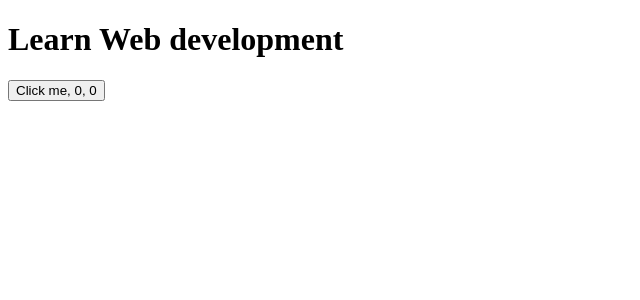
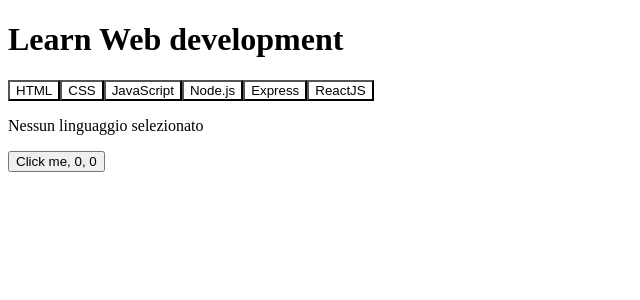
Before and after one commit to letangileri/react-use-state, a React (Vite) app: page / in a window 1280 px wide. Shown: the top 300 px of the page, without its empty margins (0-640 px from the left). Built offline with nearby package versions, Linux system fonts and the light colour scheme.

Commit message:
add new component

```diff
--- a/src/App.jsx
+++ b/src/App.jsx
@@ -1,6 +1,7 @@
 import AppHeader from './AppHeader'
 import AppMain from './AppMain'
 // import AppFooter from './AppFooter'
+import AppCount from './AppCount'
 
 
 function App() {
@@ -10,7 +11,7 @@
       <AppHeader/>
       <AppMain/>
       {/* <AppFooter/> */}
-
+      <AppCount/>
       </>
   )
 }
--- /dev/null
+++ b/src/AppCount.jsx
@@ -0,0 +1,17 @@
+import { useState } from "react";
+
+
+export default function MyComponent() {
+    const [stateCount, setStateCount] = useState(0)
+    let varCount = 0;
+
+    console.log("COMPONENTE ESEGUITO!", stateCount, varCount)
+
+    function handleClick() {
+      setStateCount(stateCount+1)
+      varCount++
+    }
+    return <div>
+      <button onClick={handleClick}>Click me, {stateCount}, {varCount}</button>
+    </div>
+  }
--- a/src/AppMain.jsx
+++ b/src/AppMain.jsx
@@ -17,19 +17,6 @@
     })
 
 
-
-
-        const [stateCount, setStateCount] = useState(0)
-        let varCount = 0;
-
-        console.log("COMPONENTE ESEGUITO!", stateCount, varCount)
-
-        function handleClick() {
-          setStateCount(stateCount+1)
-          varCount++
-        }
-
-
     // console.log(getObj.id);
 
     function handleClick(id){
@@ -46,7 +33,7 @@
 
     return(
         <>
-        {/* <div className="buttons">
+        <div className="buttons">
         {languages.map(singleLanguage => (
             <button key = {singleLanguage.id} onClick={()=>handleClick(singleLanguage.id)} style={{ backgroundColor: active && currentTextId == singleLanguage.id ? "yellow" : "white" }}>{singleLanguage.title} </button>
         ))}
@@ -58,11 +45,9 @@
             <h2>{getObj.title}</h2>
             <p>{getObj.description}</p>
         </div>
-        } */}
+        }
 
-    <div>
-      <button onClick={handleClick}>Click me, {stateCount}, {varCount}</button>
-    </div>
+
 
 
 
```
